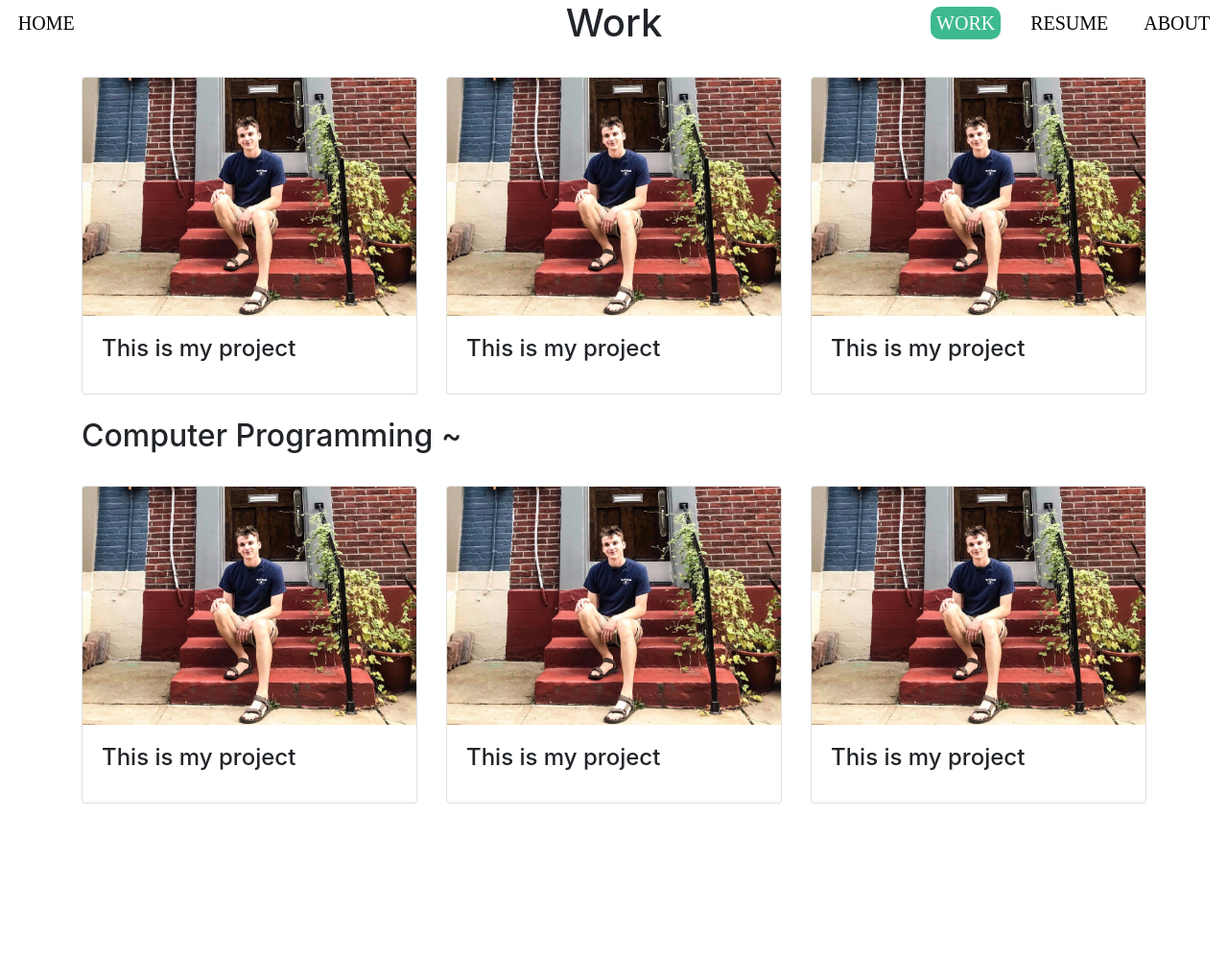
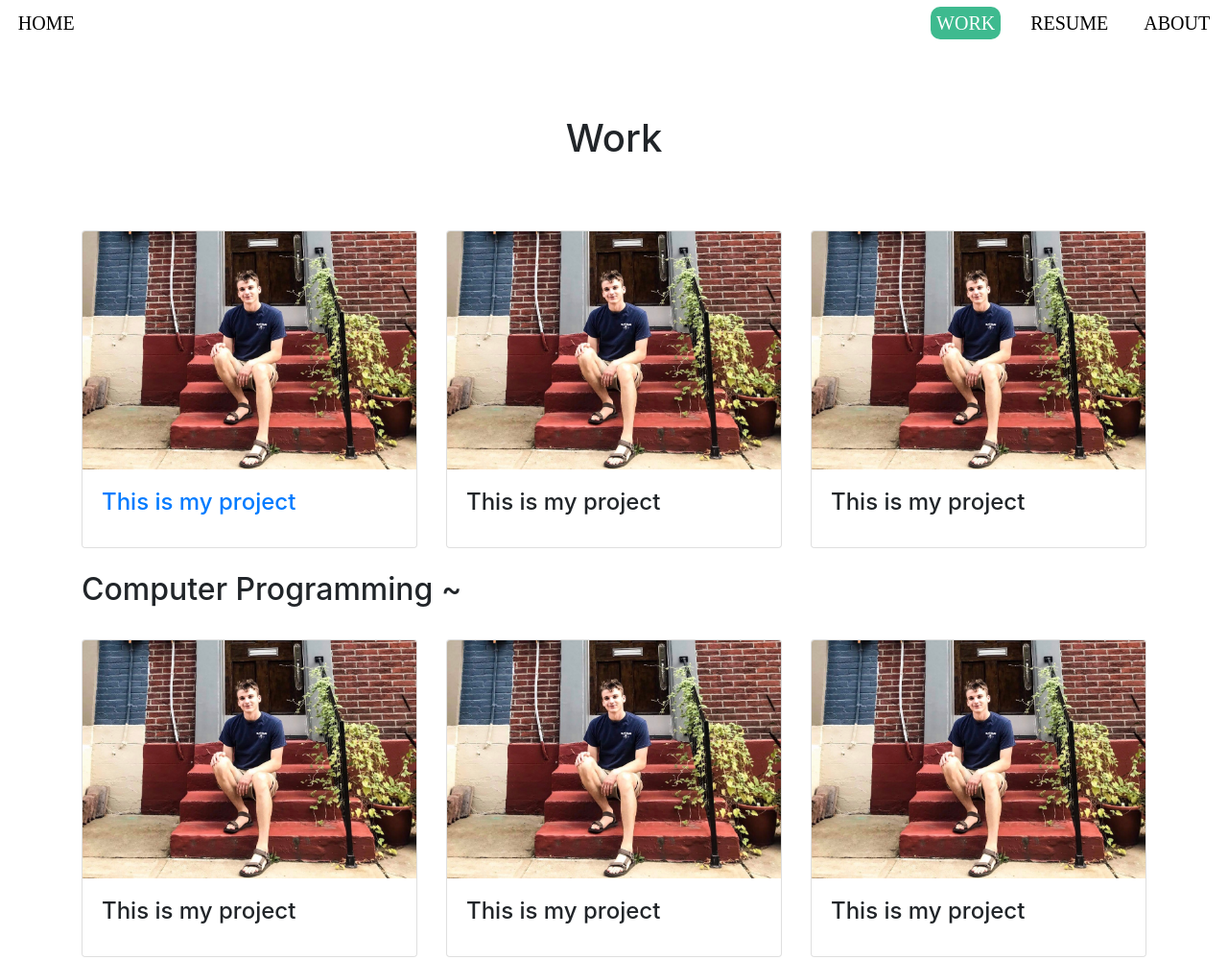
Before and after one commit to elliotallard/portfolio, a plain HTML site: page work.html in a window 1280 px wide. Shown: the whole page at 96% size. Before the commit the page ends 861 px from the top, so only its background shows below. Drawn offline with Linux system fonts and the light colour scheme.

Commit message:
worked more on grid

```diff
--- a/css/work.css
+++ b/css/work.css
@@ -26,12 +26,11 @@
 }*/
 
 
-.card-layout-img{
-  display: block;
-  width: 10%;
-  height: 10%;
+.title {
+  position: relative;
+  margin-top: 15vh;
+  margin-bottom: 5vh;
 }
-
 
 body {
   font: 17px "Avenir";
@@ -43,6 +42,14 @@ body {
   font: 33px "Avenir";
   text-align: center;
   letter-spacing: 2px;
+}
+
+.project {
+  transition: all .3s ease-out;
+}
+
+.project:hover {
+  transform: scale(1.05) translateY(4px);
 }
 
 
--- a/work.html
+++ b/work.html
@@ -35,32 +35,32 @@
 
 <body>
 
-  <div class="row justify-content-center">
-    <br>
-    <br>
+  <div class="row justify-content-center title">
     <h1>Work</h1>
   </div>
 
-  <section class="layout-cards container">
+  <section class="layout-cards container" id="section1">
     <div class="row justify-content-center">
       <div class="col-8 col-sm-12 col-lg-12">
         <div class="card-deck">
 
-          <section class="card my-4">
+          <section class="card my-4 project">
+            <a href="index.html">
+            <img class="card-layout-img card-img-top img-fluid" src="me.jpg">
+            <div class="card-body">
+              <h4 class="card-title">This is my project</h4>
+            </div>
+            </a>
+          </section>
+
+          <section class="card my-4 project">
             <img class="card-layout-img card-img-top img-fluid" src="me.jpg">
             <div class="card-body">
               <h4 class="card-title">This is my project</h4>
             </div>
           </section>
 
-          <section class="card my-4">
-            <img class="card-layout-img card-img-top img-fluid" src="me.jpg">
-            <div class="card-body">
-              <h4 class="card-title">This is my project</h4>
-            </div>
-          </section>
-
-          <section class="card my-4">
+          <section class="card my-4 project">
             <img class="card-layout-img card-img-top img-fluid" src="me.jpg">
             <div class="card-body">
               <h4 class="card-title">This is my project</h4>
@@ -75,25 +75,25 @@
 
     <h2>Computer Programming ~</h2>
 
-    <div class="row justify-content-center">
+    <div class="row justify-content-center" id="section2">
       <div class="col-8 col-sm-12 col-lg-12">
         <div class="card-deck">
 
-          <section class="card my-4">
+          <section class="card my-4 project">
             <img class="card-layout-img card-img-top img-fluid" src="me.jpg">
             <div class="card-body">
               <h4 class="card-title">This is my project</h4>
             </div>
           </section>
 
-          <section class="card my-4">
+          <section class="card my-4 project">
             <img class="card-layout-img card-img-top img-fluid" src="me.jpg">
             <div class="card-body">
               <h4 class="card-title">This is my project</h4>
             </div>
           </section>
 
-          <section class="card my-4">
+          <section class="card my-4 project">
             <img class="card-layout-img card-img-top img-fluid" src="me.jpg">
             <div class="card-body">
               <h4 class="card-title">This is my project</h4>
```
